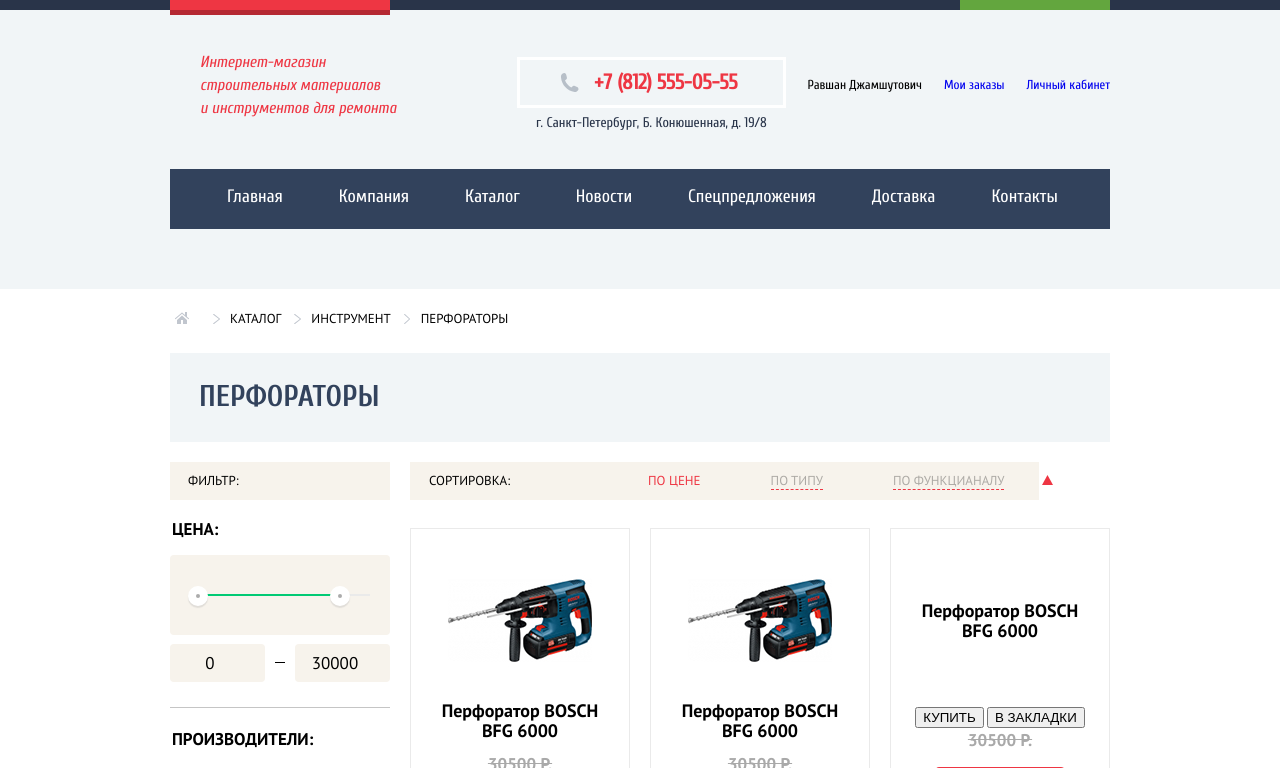
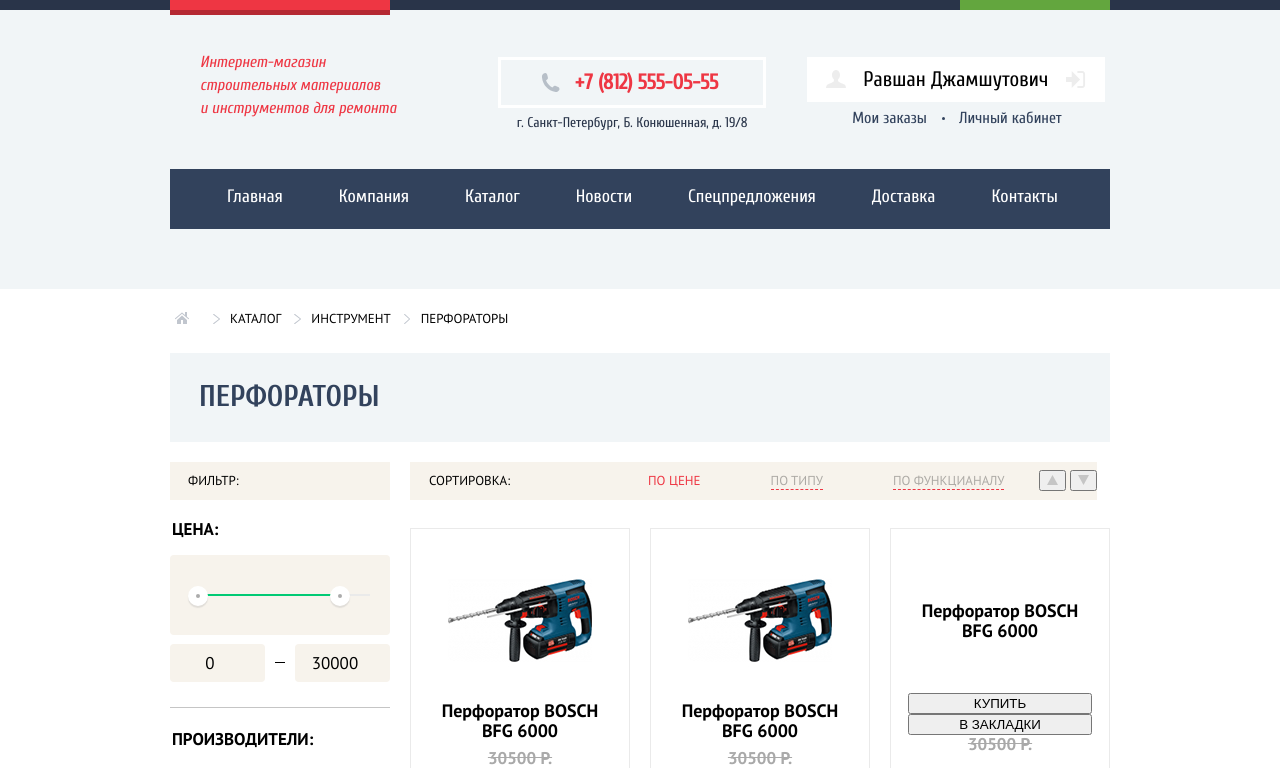
Before and after one commit to katerinakapralova/1580285-technomart-30, a plain HTML site: page catalog.html in a window 1280 px wide. Shown: the part 32-800 px from the top of the page. Drawn offline with Linux system fonts and the light colour scheme.

Commit message:
отредактировала страницу каталога

```diff
--- a/catalog.html
+++ b/catalog.html
@@ -23,13 +23,13 @@
 
           <ul class="header-controls">
             <li class="header-controls-item">
-              <a class="header-control header-control_link bookmarks-link" href="#">Закладки: 0</a>
+              <a class="header-control header-control-link bookmarks-link" href="#">Закладки: 0</a>
             </li>
             <li class="header-controls-item">
-              <a class="header-control header-control_link basket-link" href="#">Корзина: 10</a>
+              <a class="header-control header-control-link basket-link" href="#">Корзина: 10</a>
             </li>
             <li class="header-controls-item  controls-item-color">
-              <button class="header-control header-control_button" type="button">Оформить заказ</button>
+              <button class="header-control header-control-button" type="button">Оформить заказ</button>
             </li>
           </ul>
         </div>
@@ -41,10 +41,13 @@
             <a class="header-phone" href="tel:+78125550555">+7 (812) 555-05-55</a>
             <span class="header-address">г. Санкт-Петербург, Б. Конюшенная, д. 19/8</span>
           </p>
+          <div class="user">
         <p class="user-name">Равшан Джамшутович</p>
-        <a class="orders-link" href="blank.html">Мои заказы</a>
-        <a class="account-link" href="blank.html">Личный кабинет</a>
-
+        <div class="user-links">
+        <a class="user-link orders-link" href="blank.html">Мои заказы</a>
+        <a class="user-link account-link" href="blank.html">Личный кабинет</a>
+        </div>
+      </div>
       </div>
       <nav class="header-navigation">
        <ul class="site-navigation">
@@ -147,9 +150,20 @@
         <li class="sorting-item"><a class="sorting-link" href="#">по типу</a></li>
         <li class="sorting-item"><a class="sorting-link" href="#">по функцианалу</a></li>
         </ul>
+        <div class="sorting-bottoms">
+          <button class="sorting-bottom">
+           <svg width="11" height="10" viewBox="0 0 11 10" fill="none" xmlns="http://www.w3.org/2000/svg">
+             <path d="M5.5 0L11 10L0 10" fill="#C5C5C5"/>
+             </svg>
+          </button>
+          <button class="sorting-bottom">
+           <svg width="11" height="10" viewBox="0 0 11 10" fill="none" xmlns="http://www.w3.org/2000/svg">
+             <path d="M5.5 10L0 0H11" fill="#C5C5C5"/>
+             </svg>
+        </button>
+        </div>
        </div>
       </section>
-
       <section class="list-products">
         <!-- <h3>Список товаров</h3> -->
         <ul class="catalog-products-list">
@@ -163,10 +177,9 @@
                 class="products-image"/>
               </a>
                 <p class="products-title">Перфоратор BOSCH BFG 6000 </p>
-                <p>
                 <del class="old-price">30500 Р.</del>
                 <button class="basic-button basic-button_rounded button-price" type="button">25500 Р.</button>
-                </p>
+
             </li>
             <li class="products-item">
                 <a href="product.html"  class="products-link">
@@ -178,21 +191,20 @@
                  class="products-image"/>
                 </a>
                 <p class="products-title">Перфоратор  BOSCH <br> BFG 6000</p>
-                <p>
-                <del class="old-price">30500 Р.</del>
+                 <del class="old-price">30500 Р.</del>
                 <button class="basic-button basic-button_rounded button-price" type="button">25500 Р.</button>
-              </p>
+
             </li>
             <li class="products-item">
                 <a href="product.html"  class="products-link">
                 <p class="products-title">Перфоратор  BOSCH <br> BFG 6000</p>
                 </a>
-                <p>
+
                 <button type="button">КУПИТЬ</button>
                 <button type="button">В ЗАКЛАДКИ</button>
                  <del class="old-price">30500 Р.</del>
                 <button class="basic-button basic-button_rounded button-price" type="button">25500 Р.</button>
-                </p>
+
             </li>
             <li class="products-item">
               <a href="product.html"  class="products-link">
@@ -203,11 +215,10 @@
                alt="Перфоратор  BOSCH BFG 3000"/>
               </a>
               <p class="products-title">Перфоратор BOSCH BFG 3000</p>
-              <p>
+
               <del class="old-price">22500 Р.</del>
               <button class="basic-button basic-button_rounded button-price" type="button">
                 15500 Р.</button>
-              </p>
             </li>
             <li class="products-item">
                 <a href="product.html" class="products-link">
@@ -218,10 +229,10 @@
                   alt="Перфоратор  BOSCH BFG 6000"/>
                 </a>
                 <p class="products-title">Перфоратор BOSCH BFG 6000</p>
-                <p>
+
                 <del class="old-price">30500 Р.</del>
                 <button class="basic-button basic-button_rounded button-price" type="button">25500 Р.</button>
-                </p>
+
             </li>
             <li class="products-item">
               <a href="product.html" class="products-link">
@@ -232,7 +243,7 @@
                 alt="Перфоратор  BOSCH BFG 2000"/>
               </a>
               <p class="products-title">Перфоратор BOSCH BFG 2000</p>
-              <p><button class="basic-button basic-button_rounded button-price" type="button">12500 Р.</button></p>
+              <button class="basic-button basic-button_rounded button-price" type="button">12500 Р.</button>
             </li>
             <li class="products-item">
               <a href="product.html" class="products-link">
@@ -243,10 +254,10 @@
                alt="Перфоратор  BOSCH BFG 3000"/>
               </a>
               <p class="products-title">Перфоратор BOSCH BFG 3000</p>
-              <p>
+
               <del class="old-price">22500 Р.</del>
               <button class="basic-button basic-button_rounded button-price" type="button">15500 Р.</button>
-              </p>
+
             </li>
             <li class="products-item">
                 <a href="product.html" class="products-link">
@@ -257,10 +268,10 @@
                   alt="Перфоратор  BOSCH BFG 6000"/>
                 </a>
                 <p class="products-title">Перфоратор  BOSCH BFG 6000</p>
-                <p>
+
                 <del class="old-price">30500 Р.</del>
                 <button class="basic-button basic-button_rounded button-price" type="button">25500 Р.</button>
-                </p>
+
             </li>
             <li class="products-item">
                 <a href="product.html" class="products-link">
@@ -271,7 +282,7 @@
                  alt="Перфоратор BOSCH BFG 2000"/>
                 </a>
                 <p class="products-title">Перфоратор BOSCH BFG 2000</p>
-                <p><button class="basic-button basic-button_rounded button-price" type="button">12500 Р.</button></p>
+                <button class="basic-button basic-button_rounded button-price" type="button">12500 Р.</button>
               </li>
          </ul>
          <ul class="pagination-list ">
--- a/css/style.css
+++ b/css/style.css
@@ -242,17 +242,17 @@ a {
   background-color: var(--special-red-light);
 }
 
-.header-control_link {
+.header-control-link {
   background-color: var(--special-blue);
   padding-left: 50px;
   position: relative;
 }
 
-.header-control_link:active {
+.header-control-link:active {
   background-color: var(--special-blue-darkest);
 }
 
-.header-control_link::before {
+.header-control-link::before {
   background-position: 20px center;
   background-repeat: no-repeat;
   content: '';
@@ -264,7 +264,7 @@ a {
   width: 50px;
 }
 
-.header-control_link:hover::before {
+.header-control-link:hover::before {
   opacity: 1;
 }
 
@@ -276,20 +276,20 @@ a {
   background-image: url('../img/icons/icon-cart.svg');
 }
 
-.header-control_link:active::before {
+.header-control-link:active::before {
   opacity: 0.3;
 }
 
-.header-control_button {
+.header-control-button {
   background-color: var(--special-green);
   border: none;
 }
 
-.header-control_button:hover {
+.header-control-button:hover {
   background-color: var(--special-green-darken);
 }
 
-.header-control_button:active {
+.header-control-button:active {
   background-color: var(--special-green);
   color: var(--basic-white-opacity-50);
   outline: none;
@@ -315,6 +315,8 @@ a {
   font-style: italic;
   line-height: 23px;
   margin-left: 30px;
+  width: 199px;
+  flex-shrink: 0;
 }
 
 .header-contacts {
@@ -389,6 +391,85 @@ a {
 .registration-link {
   margin-left: 10px;
 }
+.user{
+  display: flex;
+  flex-wrap: wrap;
+  margin-left: 41px;
+  margin-top: 20px;
+  margin-right: auto;
+
+}
+.user-name{
+  background: var(--basic-white);
+  color: var(--basic-black);
+  display: block;
+  font-size: 21px;
+  line-height: 21px;
+  padding: 12px 57px 12px 56px;
+  margin: 0;
+  position: relative;
+  white-space: nowrap;
+}
+
+.user-name::before {
+  background: url('../img/icons/icon-user.svg') no-repeat 0 center;
+  content: '';
+  height: 100%;
+  left: 19px;
+  opacity: 0.3;
+  position: absolute;
+  top: 0;
+  width: 20px;
+}
+
+.user-name::after {
+  background: url('../img/icons/icon-login.svg') no-repeat 0 center;;
+  content: '';
+  height: 100%;
+  right: 19px;
+  opacity: 0.3;
+  position: absolute;
+  top: 0;
+  width: 20px;
+}
+
+.user-links{
+  display:flex;
+  width: 100%;
+}
+
+.user-link{
+  color: var(--special-blue-light);
+  display: block;
+  font-size: 16px;
+  line-height: 18px;
+  padding:7px 16px;
+  margin: 0;
+  position: relative;
+}
+
+
+
+.orders-link{
+padding-left:45px;
+position: relative;
+}
+
+.orders-link::before {
+  background: var(--special-blue-light);
+  content: '';
+  top: 50%;
+  margin-top: -1px;
+  left:135px;
+  width:3px;
+  height:3px;
+  border-radius: 50%;
+  position: absolute;
+  text-align: center;
+
+}
+
+
 
 .header-navigation {
   align-items: center;
@@ -670,6 +751,8 @@ a.categories-button:active {
   padding: 21px 17px;
   position: relative;
   text-align: center;
+  display: flex;
+  flex-direction: column;
 }
 
 .products-item:hover {
@@ -697,11 +780,13 @@ a.categories-button:active {
 .old-price {
   color: var(--basic-darken);
   font: 700 17px/18px 'ptsans';
+  margin: 0 0 13px;
 }
 
 .button-price {
+  align-self: center;
   font: 700 17px/18px 'ptsans';
-  margin: 13px 0 0;
+  margin: auto 0 0;
   padding: 10px 32px;
 }
 
@@ -1290,27 +1375,7 @@ a.categories-button:active {
   margin: 0;
 }
 
- .sorting-items::after {
-  background-image: url('../img/icons/icon-up-dir.svg');
-  background-position: center;
-  content: "";
-  position: absolute;
-  top: 3px;
-  right:-14px;
-  width: 11px;
-  height: 10px;
- }
-
-/* .sorting-items::after {
-  background-image: url('../img/icons/icon-doun-dir.svg');
-  background-position: center;
-  content: "";
-  position: absolute;
-  top: 3px;
-  right:-36px;
-  width: 11px;
-  height: 10px;
-}*/
+
 
  .sorting-item{
   padding: 0 35px 0 ;
```
Also changed, not shown: index.html (+3 -3 lines).
